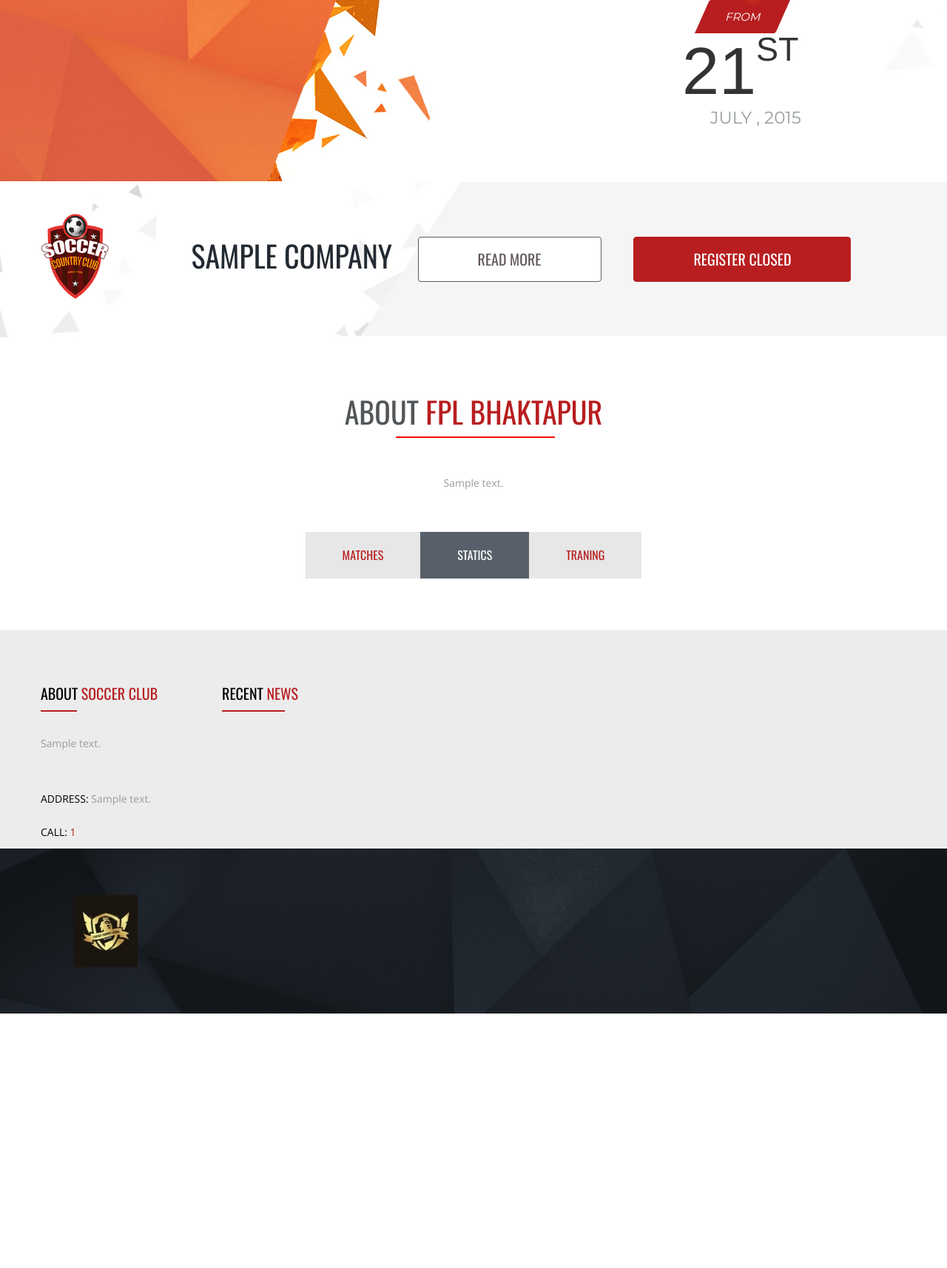
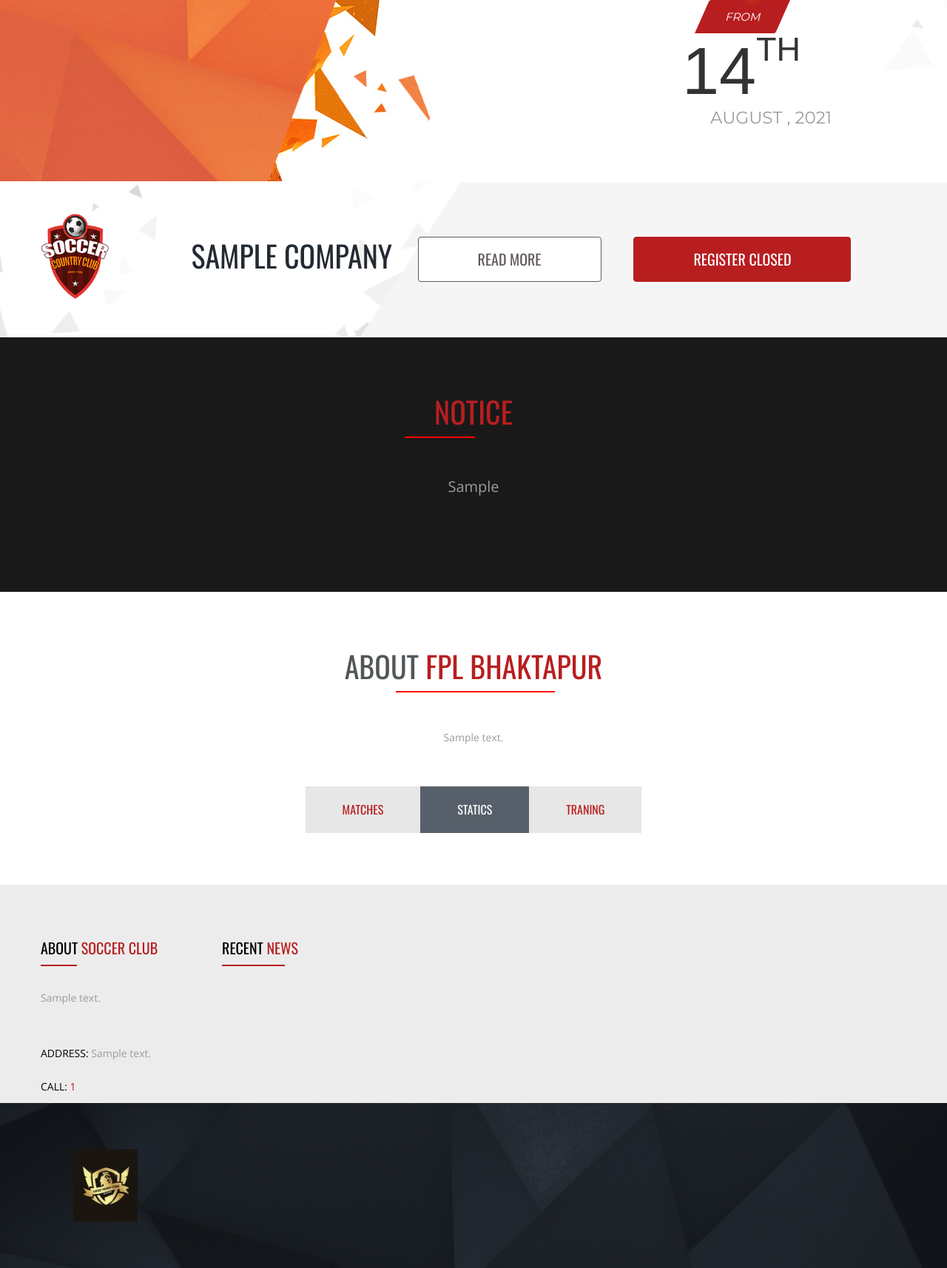
Before and after one commit to RNSAINJU/fplbkt, a Django app: page / in a window 1280 px wide. Shown: the part 705-2419 px from the top of the page at 74% size. Before the commit the page ends 2075 px from the top, so only its background shows below. Run offline with Django 3.2, Linux system fonts and the light colour scheme; tables that the repository leaves empty hold one stand-in row (values such as "Sample post"); parts of the project's set-up code (start-up, migrations or seed data) failed here and were passed over; some libraries are stand-ins or nearby versions.

Commit message:
changes to home page

```diff
--- a/fplengine/models.py
+++ b/fplengine/models.py
@@ -107,7 +107,7 @@ class Company(models.Model):
     short_description=models.CharField(max_length=80, unique=True)
     description=models.TextField(unique=True)
     description2=models.TextField(unique=True,blank=True)
-    name_in_style= models.CharField(max_length=30, unique=True)
+    notice= models.TextField(unique=True)
     logo=models.ImageField(upload_to=user_image_path, null=True, blank=False)
     image1=models.ImageField(upload_to=user_image_path, null=True, blank=True)
     # image2=models.ImageField(upload_to=user_image_path, null=True, blank=True)
--- a/fplengine/views.py
+++ b/fplengine/views.py
@@ -527,7 +527,7 @@ def get_newentries_classicleagues():
         # send GET request to
         # https://fantasy.premierleague.com/api/element-summary/{PID}/
         r = requests.get(
-                base_url + 'leagues-classic/188305/standings/?page_new_entries=2'
+                base_url + 'leagues-classic/188305/standings'
         ).json()
 
         # extract 'history_past' data from response into dataframe
--- a/templates/newtemplate/index.html
+++ b/templates/newtemplate/index.html
@@ -25,9 +25,9 @@
                 from</h4>
 
             <h2 class="ls-l bannertext01 layercontent06" style="left: 87%; top:760px;"
-                data-ls="offsetxin:left; flipxin:90 ; durationin: 5000;">21<sup>st</sup></h2><h6
+                data-ls="offsetxin:left; flipxin:90 ; durationin: 5000;">14<sup>th</sup></h2><h6
                     class="ls-l bannertext03 layercontent07" data-ls="offsetxin:left; flipxin:90 ; durationin: 6000;">
-                july , 2015</h6></div>
+                August , 2021</h6></div>
     </div>
     <div class=banner-text>
         <div class=container>
@@ -37,10 +37,24 @@
     <section class="booking bg-smallwhite">
         <div class=container>
             <div class=booking-fig><h2>{{ company.name }}</h2></div>
-            <div class=booking-content><a href=# class="btn btn-white">read more</a> <a href=bookTicket.html
-                                                                                        class="btn btn-red">Register Closed</a></div>
+            <div class=booking-content><a href=# class="btn btn-white">read more</a> <a class="btn btn-red">Register Closed</a></div>
         </div>
     </section>
+
+    <section class=about style="background-color:rgba(0, 0, 0, 0.9) !important;">
+        <div class=container>
+            <div class=row><h2 class=heading> <span>Notice</span></h2>
+
+                <div class=about-wrap >
+                    <div class="tab-content nav-content" >
+
+                        <p style="font-size:20px;">{{ company.notice }}</p>
+
+                </div>
+            </div>
+        </div>
+    </section>
+
     <section class=about>
         <div class=container>
             <div class=row><h2 class=heading>About <span>FPL BHAKTAPUR</span></h2>
```
